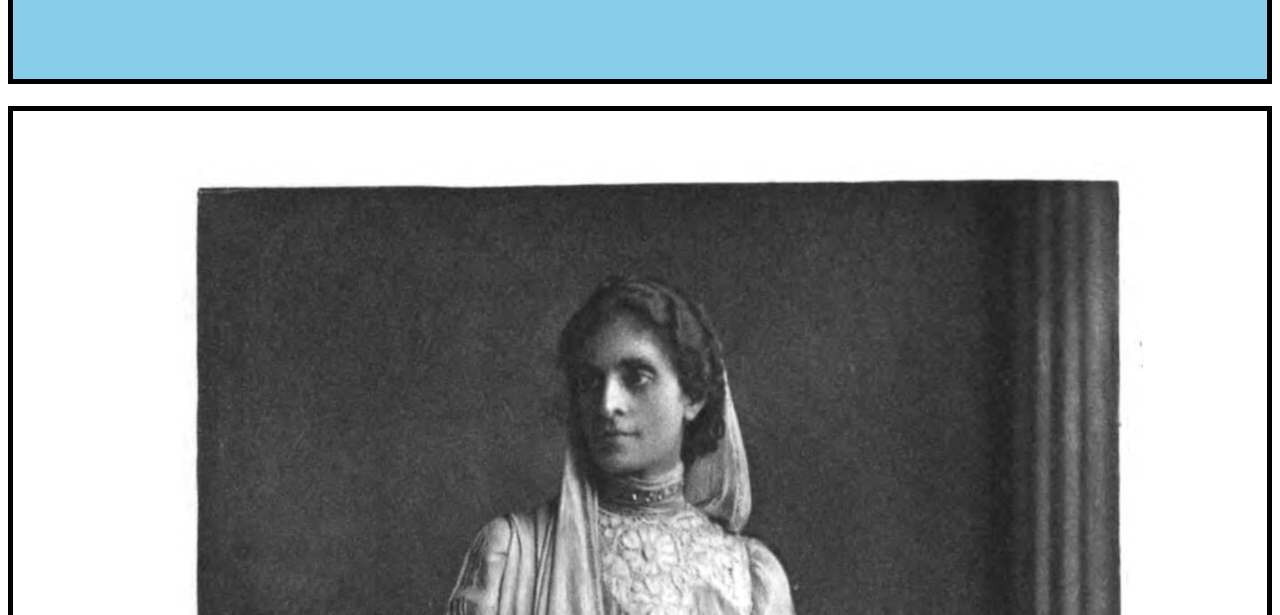
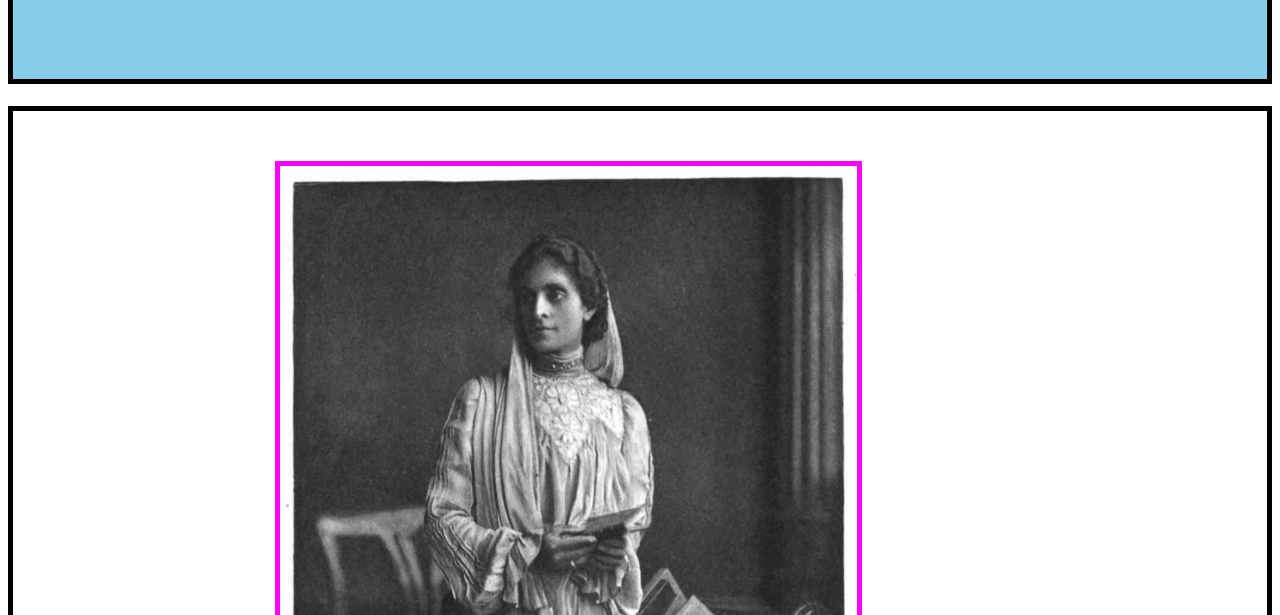
Before and after one commit to majedunl/DH.github.io, a plain HTML site: page index.html in a window 1280 px wide. Shown: the part 185-800 px from the top of the page. Drawn offline with Linux system fonts and the light colour scheme.

Commit message:
Update style.css

```diff
--- a/style.css
+++ b/style.css
@@ -17,4 +17,10 @@ background-color:SeafoamGreen;
 border:5px solid black;
 padding:50px;
  }
+
+img {
+border: 5px solid fuchsia;
+width:50%;
+height:50%;
+margin-left:100px;
 }
```
